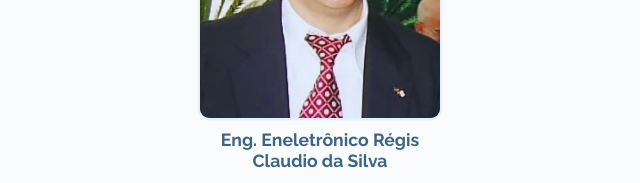
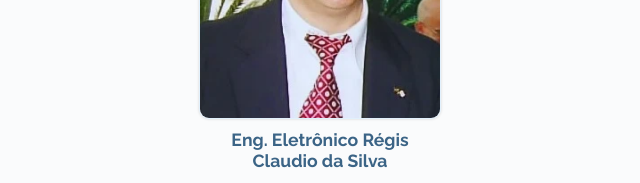
Before and after one commit to vifmedina/nanochemtech-solutions, a plain HTML site: page index.html in a window 1280 px wide. Shown: the part 3540-3723 px from the top of the page, 320-960 px from the left. Drawn offline with Linux system fonts and the light colour scheme.

Commit message:
Team names

```diff
--- a/index.html
+++ b/index.html
@@ -85,7 +85,7 @@
                 </div>
                 <div class="cont-team-images">
                     <img src="team-images/regis.png" alt="Régis">
-                    <h4>Eng. Eneletrônico Régis Claudio da Silva</h4>
+                    <h4>Eng. Eletrônico Régis Claudio da Silva</h4>
                     <p>Especialista em pesquisa e desenvolvimento de produtos na área de saúde.</p>
                 </div>
             </div>
```
